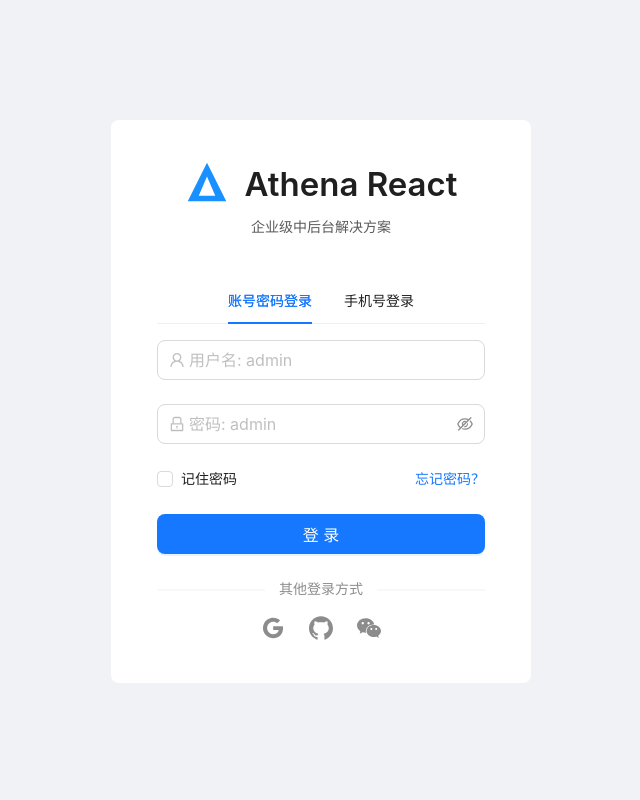
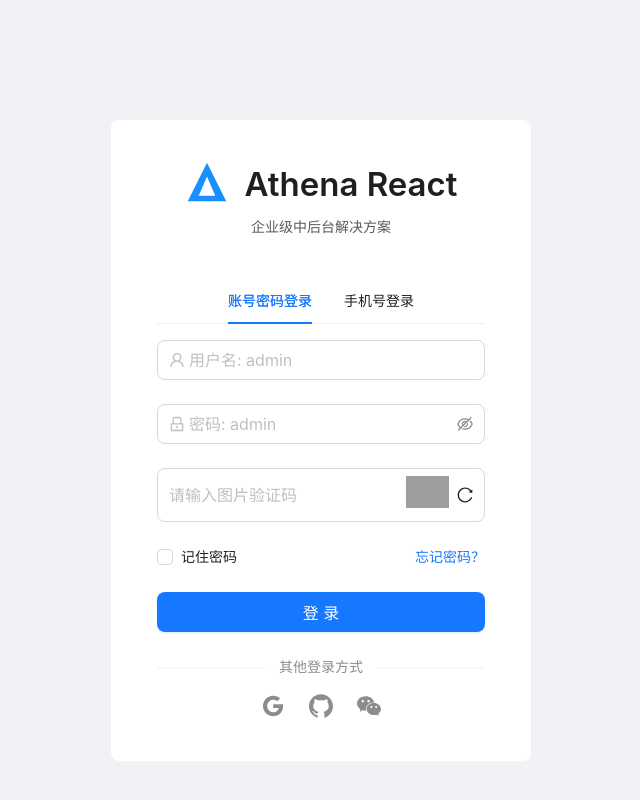
Before and after one commit to george510257/athena-react, a React (Vite) app: page /login in a window 1280 px wide. Shown: the whole page, without its empty margins (319-959 px from the left). Built offline with nearby package versions, Linux system fonts and the light colour scheme.

Commit message:
添加图片验证码

```diff
--- a/package.json
+++ b/package.json
@@ -12,10 +12,12 @@
   "dependencies": {
     "@ant-design/icons": "^5.5.2",
     "@ant-design/pro-components": "^2.8.2",
+    "@types/uuid": "^10.0.0",
     "antd": "^5.22.3",
     "react": "^18.3.1",
     "react-dom": "^18.3.1",
-    "react-router-dom": "^6.28.0"
+    "react-router-dom": "^6.28.0",
+    "uuid": "^11.0.3"
   },
   "devDependencies": {
     "@eslint/js": "^9.15.0",
--- /dev/null
+++ b/src/api/auth.ts
@@ -0,0 +1,32 @@
+interface LoginParams {
+  username: string;
+  password: string;
+  imageCaptcha: string;
+  uuid: string;
+}
+
+interface LoginResult {
+  success: boolean;
+  message?: string;
+  token?: string;
+}
+
+export const login = async (params: LoginParams): Promise<LoginResult> => {
+  try {
+    const response = await fetch('/api/login', {
+      method: 'POST',
+      headers: {
+        'Content-Type': 'application/json',
+      },
+      body: JSON.stringify(params),
+    });
+
+    const data = await response.json();
+    return data;
+  } catch (error) {
+    return {
+      success: false,
+      message: '网络请求失败',
+    };
+  }
+};
--- a/src/pages/Login/index.tsx
+++ b/src/pages/Login/index.tsx
@@ -1,4 +1,4 @@
-import React, { useState } from 'react';
+import React, { useState, useEffect } from 'react';
 import {
   LockOutlined,
   MobileOutlined,
@@ -6,6 +6,7 @@
   GithubOutlined,
   WechatOutlined,
   GoogleOutlined,
+  ReloadOutlined,
 } from '@ant-design/icons';
 import {
   LoginForm,
@@ -14,10 +15,12 @@
   ProFormText,
   ProCard,
 } from '@ant-design/pro-components';
-import { Tabs, Space, Divider, App } from 'antd';
+import { Tabs, Space, Divider, App, Input, Button } from 'antd';
 import { useNavigate } from 'react-router-dom';
 import styles from './index.module.less';
 import logo from '../../assets/logo.svg';
+import { v4 as uuidv4 } from 'uuid';
+import { login } from '@/api/auth';
 
 type LoginType = 'account' | 'phone';
 
@@ -30,22 +33,41 @@
 const Login: React.FC = () => {
   const [loginType, setLoginType] = useState<LoginType>('account');
   const [loading, setLoading] = useState(false);
+  const [captchaUuid, setCaptchaUuid] = useState(uuidv4());
+  const [imageCaptchaUrl, setImageCaptchaUrl] = useState('');
   const navigate = useNavigate();
   const { message: antMessage } = App.useApp();
+
+  useEffect(() => {
+    refreshCaptcha();
+  }, []);
+
+  const refreshCaptcha = () => {
+    const newUuid = uuidv4();
+    setCaptchaUuid(newUuid);
+    setImageCaptchaUrl(`http://localhost:8082/captcha/image?uuid=${newUuid}`);
+  };
 
   const handleSubmit = async (values: any) => {
     setLoading(true);
     try {
       if (loginType === 'account') {
-        const { username, password } = values;
-        if (username === 'admin' && password === 'admin') {
+        const { username, password, imageCaptchaValue } = values;
+        const loginResult = await login({
+          username,
+          password,
+          imageCaptcha: imageCaptchaValue,
+          uuid: captchaUuid
+        });
+
+        if (loginResult.success) {
           antMessage.success('登录成功');
           if (values.rememberMe) {
             localStorage.setItem('username', username);
           }
           navigate('/');
         } else {
-          antMessage.error('用户名或密码错误');
+          antMessage.error(loginResult.message || '登录失败');
         }
       } else {
         const { captcha } = values;
@@ -141,6 +163,34 @@
                   },
                 ]}
               />
+              <ProFormText
+                name="imageCaptchaValue"
+                fieldProps={{
+                  size: 'large',
+                  suffix: (
+                    <Space>
+                      <img
+                        src={imageCaptchaUrl}
+                        alt="验证码"
+                        style={{ height: '32px', cursor: 'pointer' }}
+                        onClick={refreshCaptcha}
+                      />
+                      <ReloadOutlined onClick={refreshCaptcha} />
+                    </Space>
+                  ),
+                }}
+                placeholder="请输入图片验证码"
+                rules={[
+                  {
+                    required: true,
+                    message: '请输入验证码',
+                  },
+                  {
+                    len: 4,
+                    message: '验证码长度应为4位',
+                  },
+                ]}
+              />
             </>
           )}
           {loginType === 'phone' && (
--- a/tsconfig.json
+++ b/tsconfig.json
@@ -11,10 +11,7 @@
     "skipLibCheck": true,
     "baseUrl": ".",
     "paths": {
-      "@/*": ["src/*"],
-      "@components/*": ["src/components/*"],
-      "@assets/*": ["src/assets/*"],
-      "@pages/*": ["src/pages/*"]
+      "@/*": ["src/*"]
     }
   },
   "include": ["src"],
--- a/vite.config.ts
+++ b/vite.config.ts
@@ -1,41 +1,12 @@
 import { defineConfig } from 'vite'
 import react from '@vitejs/plugin-react'
-import { fileURLToPath } from 'url'
-import { dirname, resolve } from 'path'
-
-const __filename = fileURLToPath(import.meta.url)
-const __dirname = dirname(__filename)
+import path from 'path'
 
 export default defineConfig({
   plugins: [react()],
   resolve: {
     alias: {
-      '@': resolve(__dirname, './src'),
-      '@components': resolve(__dirname, './src/components'),
-      '@pages': resolve(__dirname, './src/pages'),
-      '@assets': resolve(__dirname, './src/assets'),
-    },
-  },
-  server: {
-    port: 3000,
-    open: true,
-    proxy: {
-      '/api': {
-        target: 'http://localhost:8080',
-        changeOrigin: true,
-        rewrite: (path) => path.replace(/^\/api/, ''),
-      },
-    },
-  },
-  build: {
-    outDir: 'dist',
-    sourcemap: process.env.NODE_ENV === 'development',
-    rollupOptions: {
-      output: {
-        manualChunks: {
-          'vendor': ['react', 'react-dom', 'antd'],
-        },
-      },
+      '@': path.resolve(__dirname, './src'),
     },
   },
 })
```
Also changed, not shown: src/types/auth.d.ts (added, +12 -0 lines), 1 other file (tests, documents, lock files or other folders).
